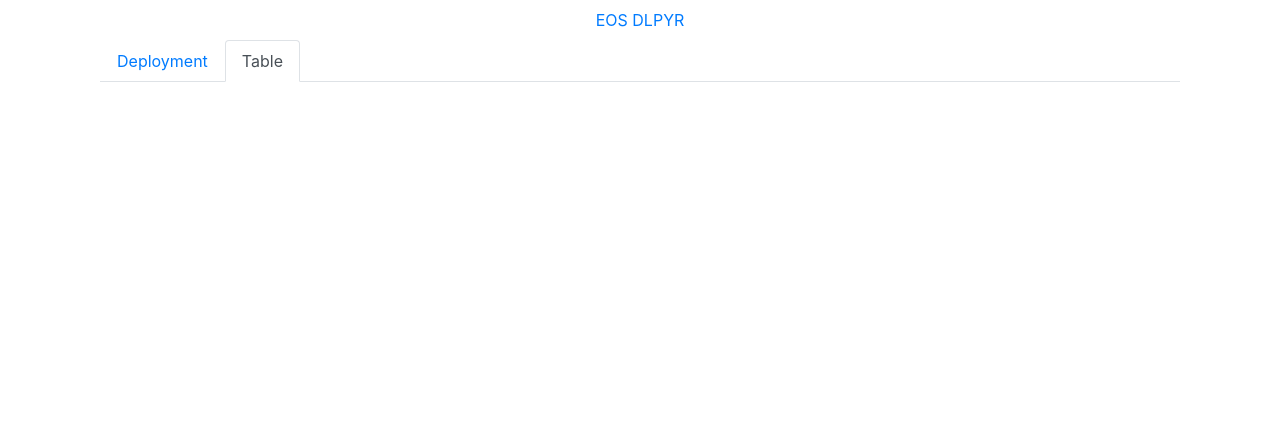
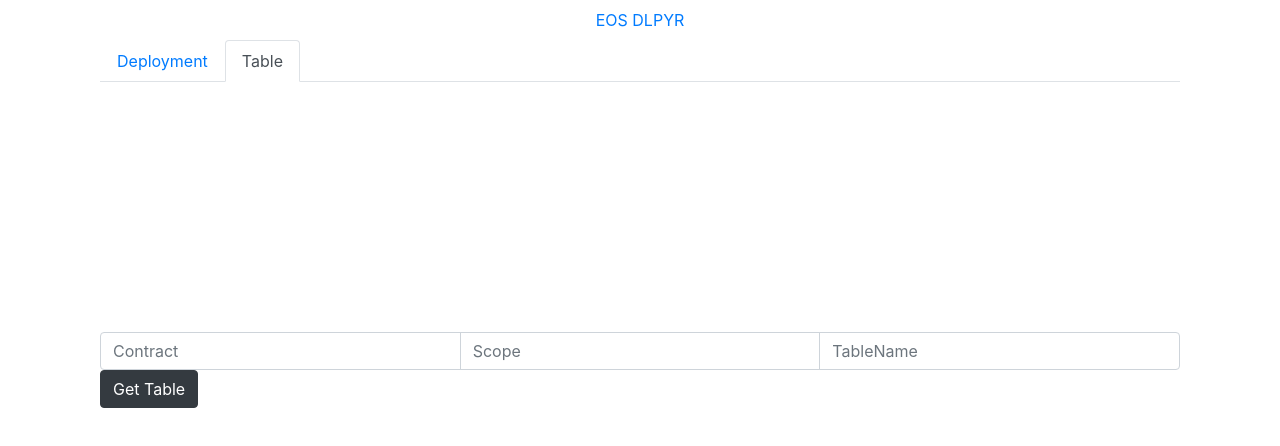
Before and after one commit to yashwanth2804/EOSdplyr, a website: page public/index.html in a window 1280 px wide. Both pictures are taken after a click on the tab "Table". Drawn offline with nearby package versions, Linux system fonts and the light colour scheme.

Commit message:
added table template

```diff
--- a/public/index.html
+++ b/public/index.html
@@ -123,7 +123,19 @@
         </div>
         <!---table space-->
         <div class="tab-pane fade" id="nav-profile" role="tabpanel" aria-labelledby="nav-profile-tab">
+                <div class="input-group">
 
+                        <input id="contractT" type="text" placeholder="Contract" aria-label="First name" class="form-control">
+                        <input id="scopeT" type="text" placeholder="Scope" aria-label="Last name" class="form-control">
+                        <input id="tablenameT" type="text" placeholder="TableName" aria-label="Last name" class="form-control">
+                      </div>
+                      <button id="getTable" type="button" class="btn btn-dark">Get Table</button>
+
+                      <div id="table"></div>
+
+                      <div id="output">
+
+                      </div>
         </div>
 
       </div>
```
